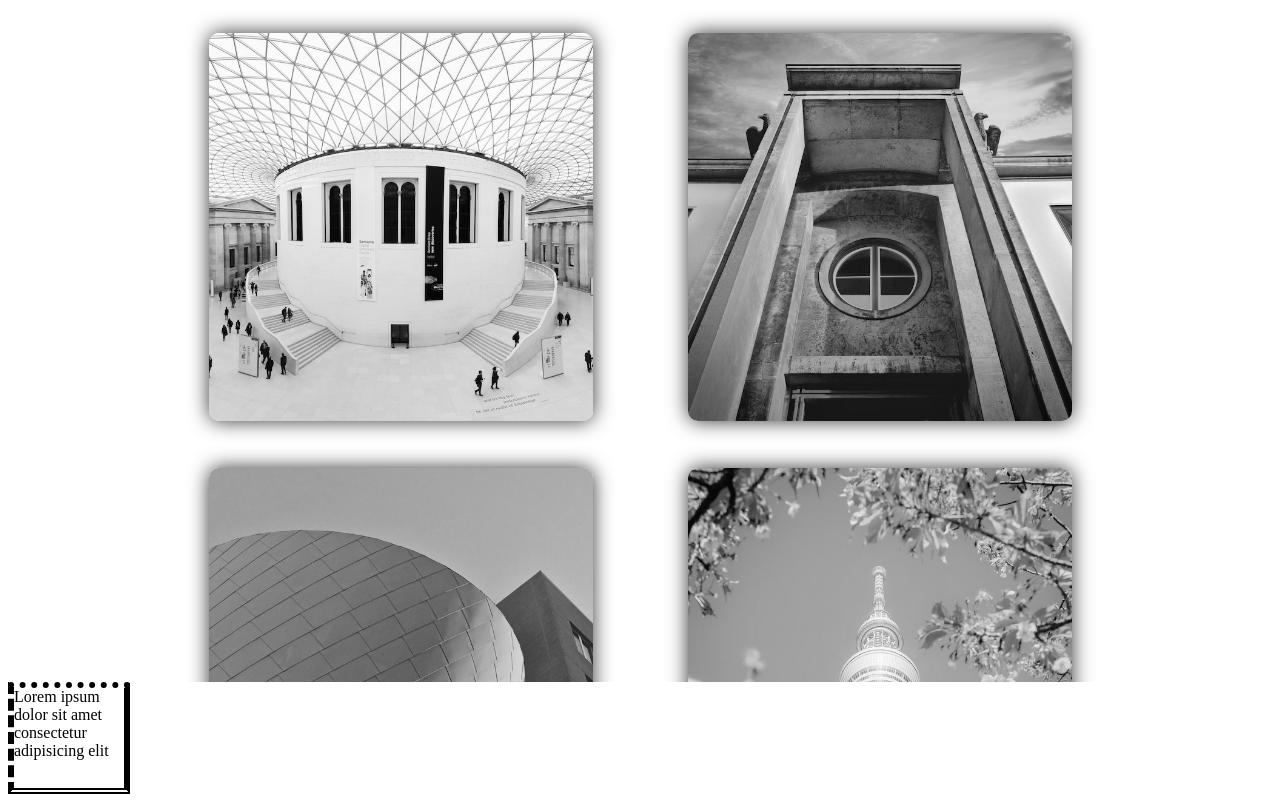
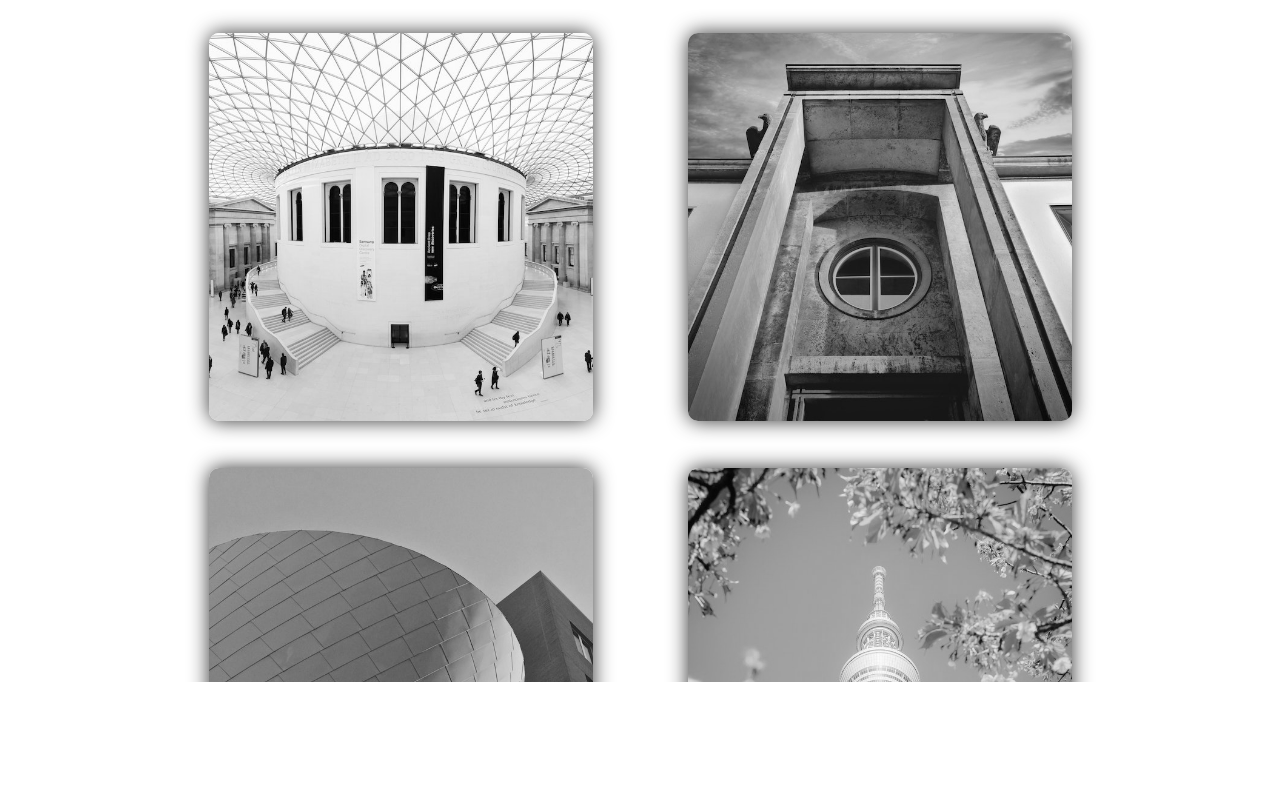
Before and after one commit to DheerajSharma0328/Image-Gallery, a plain HTML site: page index.html in a window 1280 px wide. Shown: the part 126-928 px from the top of the page. After the commit the page ends 816 px from the top, so only its background shows below. Drawn offline with Linux system fonts and the light colour scheme.

Commit message:
remove demo div

```diff
--- a/index.html
+++ b/index.html
@@ -62,11 +62,5 @@
         </div>
     </div>
 
-    <div id="test">
-
-        Lorem ipsum dolor sit amet consectetur adipisicing elit
-
-    </div>
-
 </body>
 </html>
```
